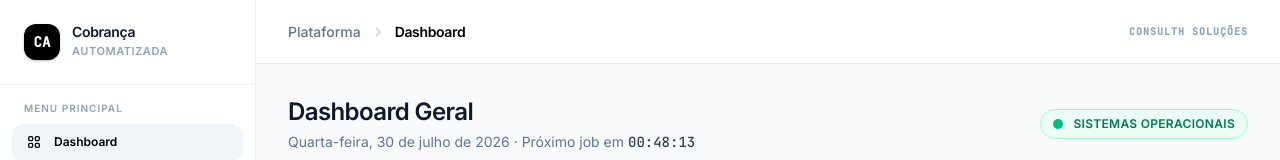
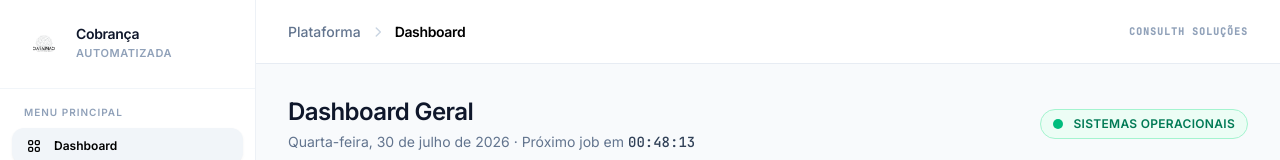
Before and after one commit to MarieleV/PlataformaCobranca, a React (Vite) app in the folder front-end/: page / in a window 1280 px wide. Both pictures are taken after typing "name@example.com", "Sample123" into the empty fields and a click on the button "Entrar na plataforma". Shown: the top 160 px of the page. Built offline with nearby package versions, Linux system fonts and the light colour scheme; the HTML template or start-up script is replaced by a standard one.

Commit message:
atualização de logo

```diff
--- a/front-end/src/components/Sidebar.tsx
+++ b/front-end/src/components/Sidebar.tsx
@@ -1,4 +1,5 @@
 import type { ReactNode } from 'react'
+import logoTcc from "../assets/logo-tcc.png"
 
 type Page =
   | "dashboard"
@@ -87,9 +88,11 @@ export default function Sidebar({ current, onNavigate, onLogout }: SidebarProps)
 
       {/* --- LOGO --- */}
       <div className="px-6 py-6 border-b border-slate-100 flex items-center gap-3">
-        <div className="w-9 h-9 rounded-xl bg-black text-white font-mono font-bold text-sm flex items-center justify-center shadow-sm shadow-black/20">
-          CA
-        </div>
+        <img
+          src={logoTcc}
+          alt="Logo Cobrança Automatizada"
+          className="w-10 h-10 object-contain flex-shrink-0 rounded-md"
+        />
         <div>
           <p className="font-bold text-slate-900 text-sm tracking-tight leading-none mb-1">
             Cobrança
```
